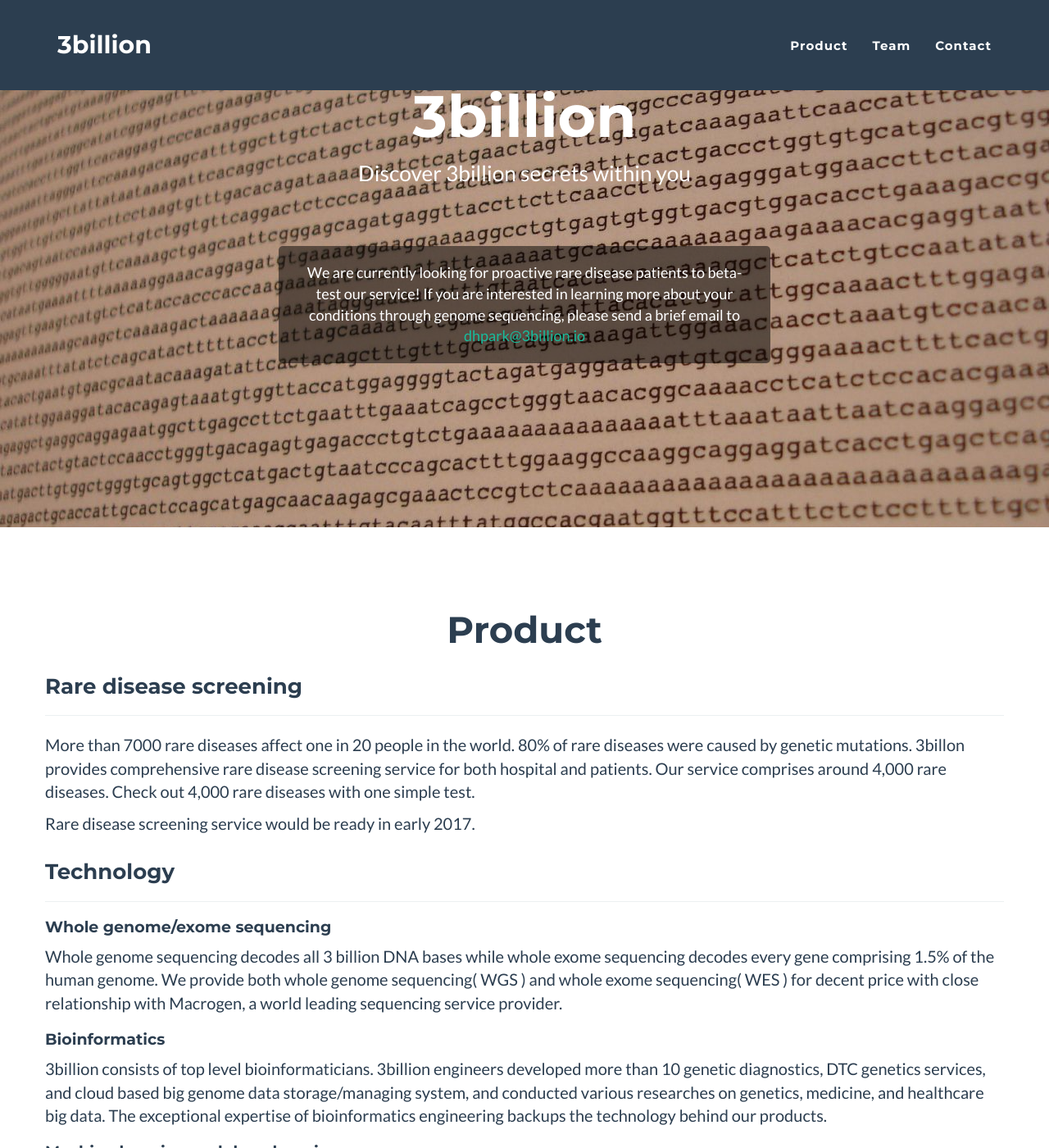
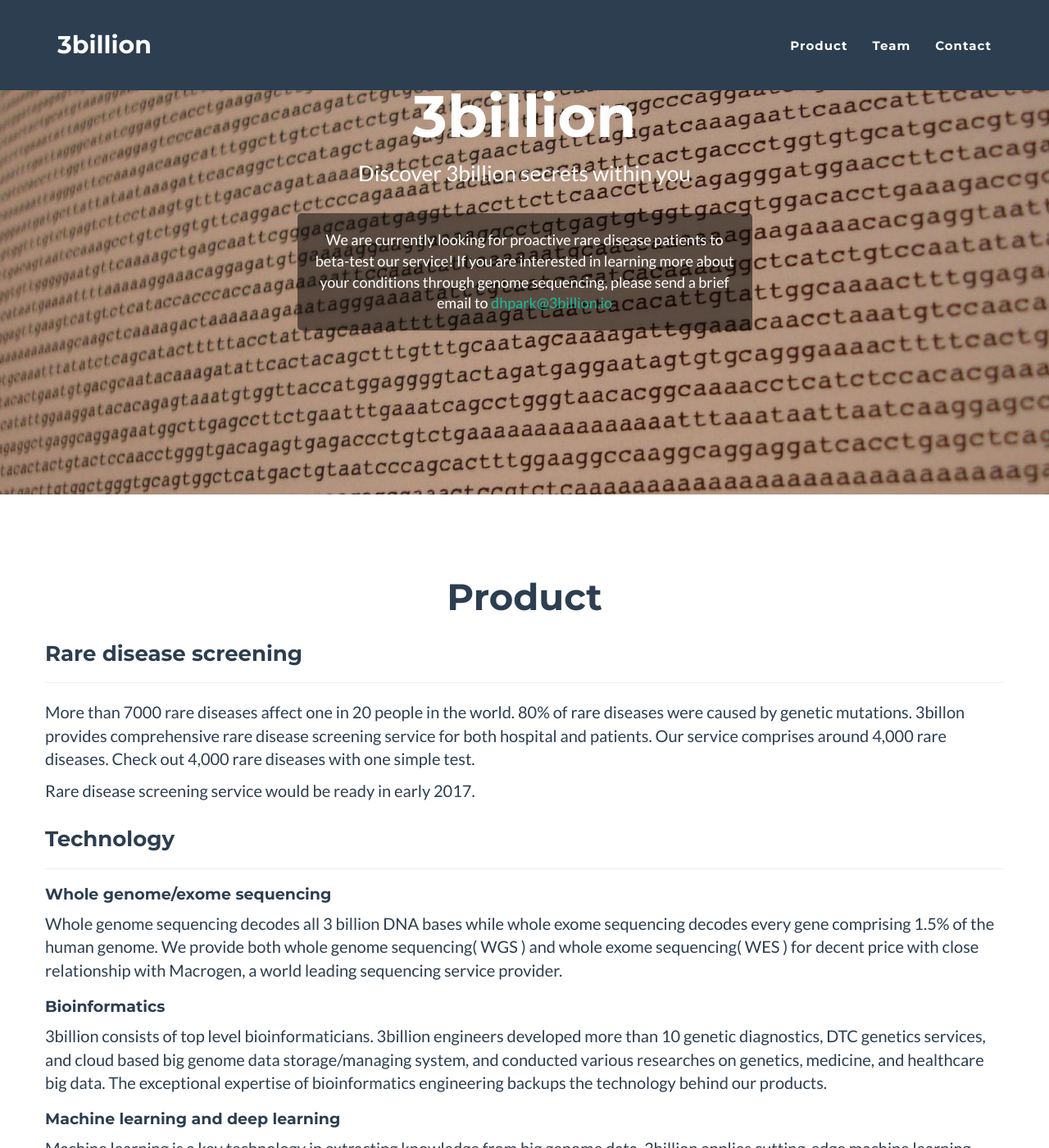
Before and after one commit to 3billion/3billion.github.io, a Jekyll site: the page built from index.html, in a window 1280 px wide and 1400 px high, scrolled down 209 px. Shown: the whole window at 82% size. Built offline with Jekyll 4.4.1, drawn with Linux system fonts in a browser that asks for light colours.

Commit message:
update alert box

```diff
--- a/_includes/css/main.css
+++ b/_includes/css/main.css
@@ -530,8 +530,7 @@ footer .footer-below {
 
 .tester_recruite{
 	font-size:1.2em;
-	width:600px;
-	margin: 70px auto 0;
+	margin: 30px 0 0;
 	background: rgba(0, 0, 0, 0.5);
 	padding: 20px;
 	border-radius:5px;
--- a/_includes/header.html
+++ b/_includes/header.html
@@ -8,7 +8,10 @@
                         <!--hr class="star-light"-->
                         <span class="skills">{{ site.skills }}</span>
                     </div>
-
+					 </div>
+				</div>
+				<div class='row'>
+					 <div class='col-lg-6 col-lg-push-3'>
 						  <div class='tester_recruite'>
 							We are currently looking for proactive rare disease patients to beta-test our service! If you are interested in learning more about your conditions through genome sequencing, please send a brief email to <a href='mailto:dhpark@3billion.io'>dhpark@3billion.io</a>
 
```
